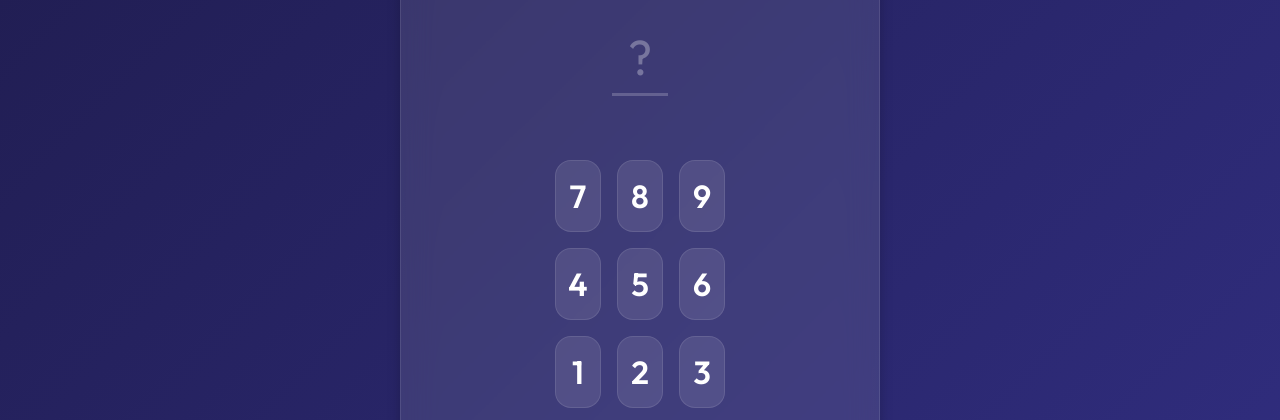
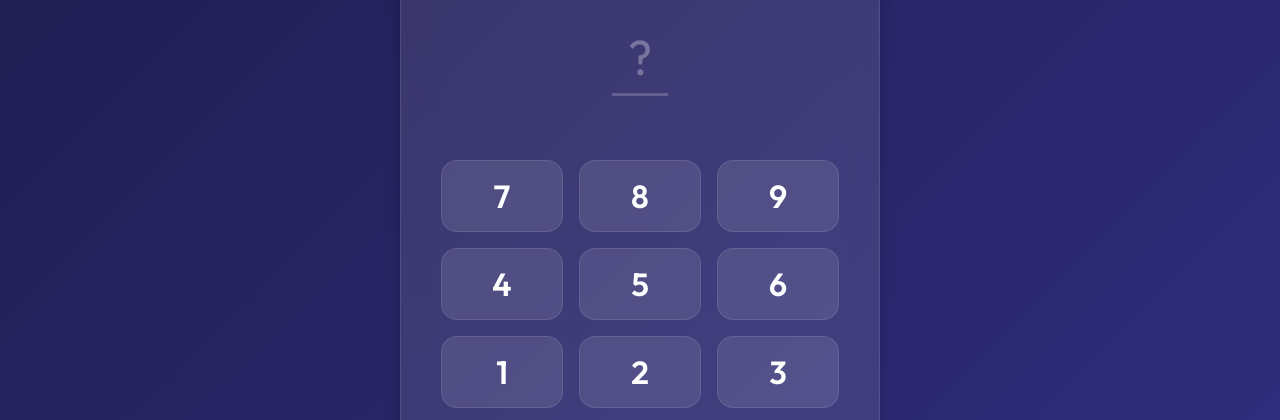
Before and after one commit to wex-ocean/math-game, a website built with Vite: page index.html in a window 1280 px wide. Both pictures are taken after a click on the button "START GAME". Shown: the part 380-800 px from the top of the page. Built offline with nearby package versions, Linux system fonts and the light colour scheme.

Commit message:
fix(layout): Forced full width expansion for keypad and children elements

```diff
--- a/src/assets/styles/components.css
+++ b/src/assets/styles/components.css
@@ -112,6 +112,10 @@
     color: var(--accent);
     border-color: var(--accent);
     text-shadow: 0 0 15px rgba(6, 182, 212, 0.5);
+}
+
+#keypad-container {
+    width: 100%;
 }
 
 /* Keypad Grid Update */
--- a/src/assets/styles/layout.css
+++ b/src/assets/styles/layout.css
@@ -20,7 +20,8 @@
     padding: 2.5rem;
     display: flex;
     flex-direction: column;
-    align-items: center;
+    align-items: stretch;
+    /* Ensure children fill width */
     gap: 2rem;
     min-height: 650px;
     position: relative;
```
